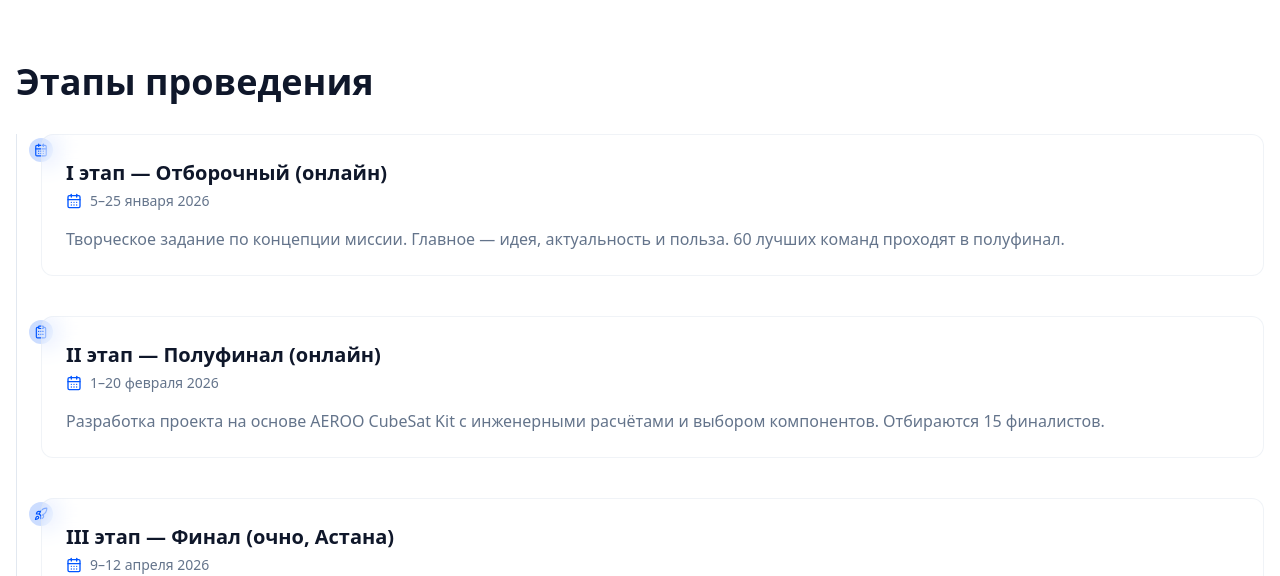
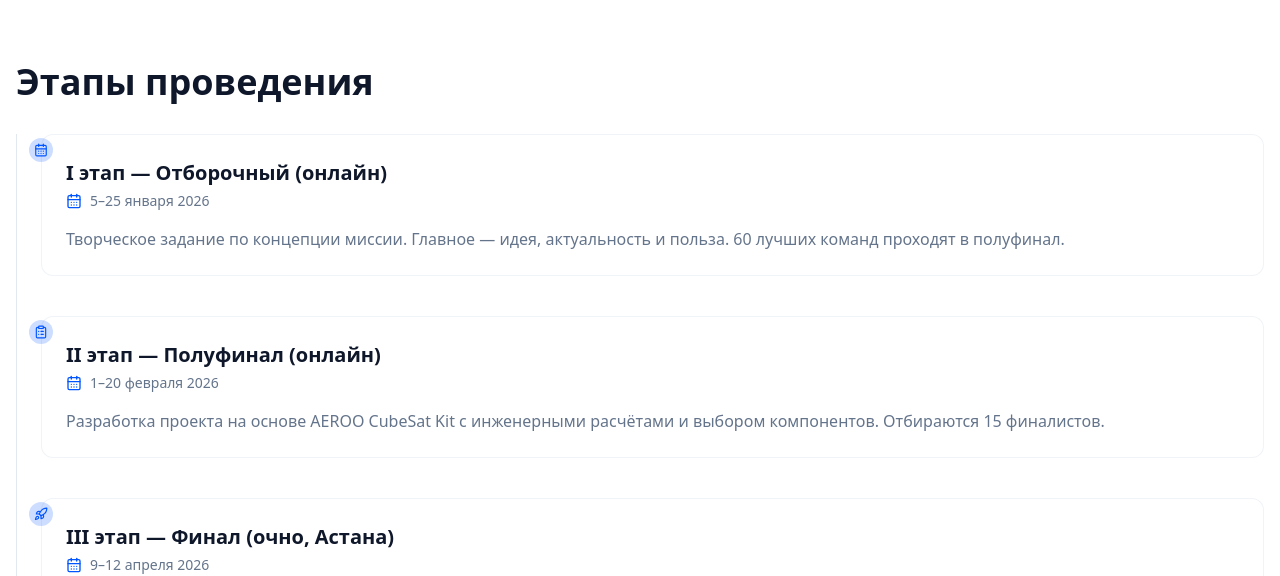
Before and after one commit to aeroo-space/aeroo-launchpad, a React (Vite) app: page /competitions/satellite-launch-2026 in a window 1280 px wide. Shown: the part 1940-2516 px from the top of the page. Built offline with nearby package versions, Linux system fonts and the light colour scheme.

Commit message:
Fix element layering

```diff
--- a/src/pages/CompetitionSatelliteLaunch2026.tsx
+++ b/src/pages/CompetitionSatelliteLaunch2026.tsx
@@ -341,7 +341,7 @@ const CompetitionSatelliteLaunch2026 = () => {
                 },
               ].map((item, idx) => (
                 <div key={idx} className="relative">
-                  <div className="absolute -left-3 top-1 w-6 h-6 rounded-full bg-primary/20 flex items-center justify-center">
+                  <div className="absolute -left-3 top-1 w-6 h-6 rounded-full bg-primary/20 flex items-center justify-center z-10">
                     <item.icon className="w-3.5 h-3.5 text-primary" />
                   </div>
                   <div className="glass-card rounded-xl p-6">
```
